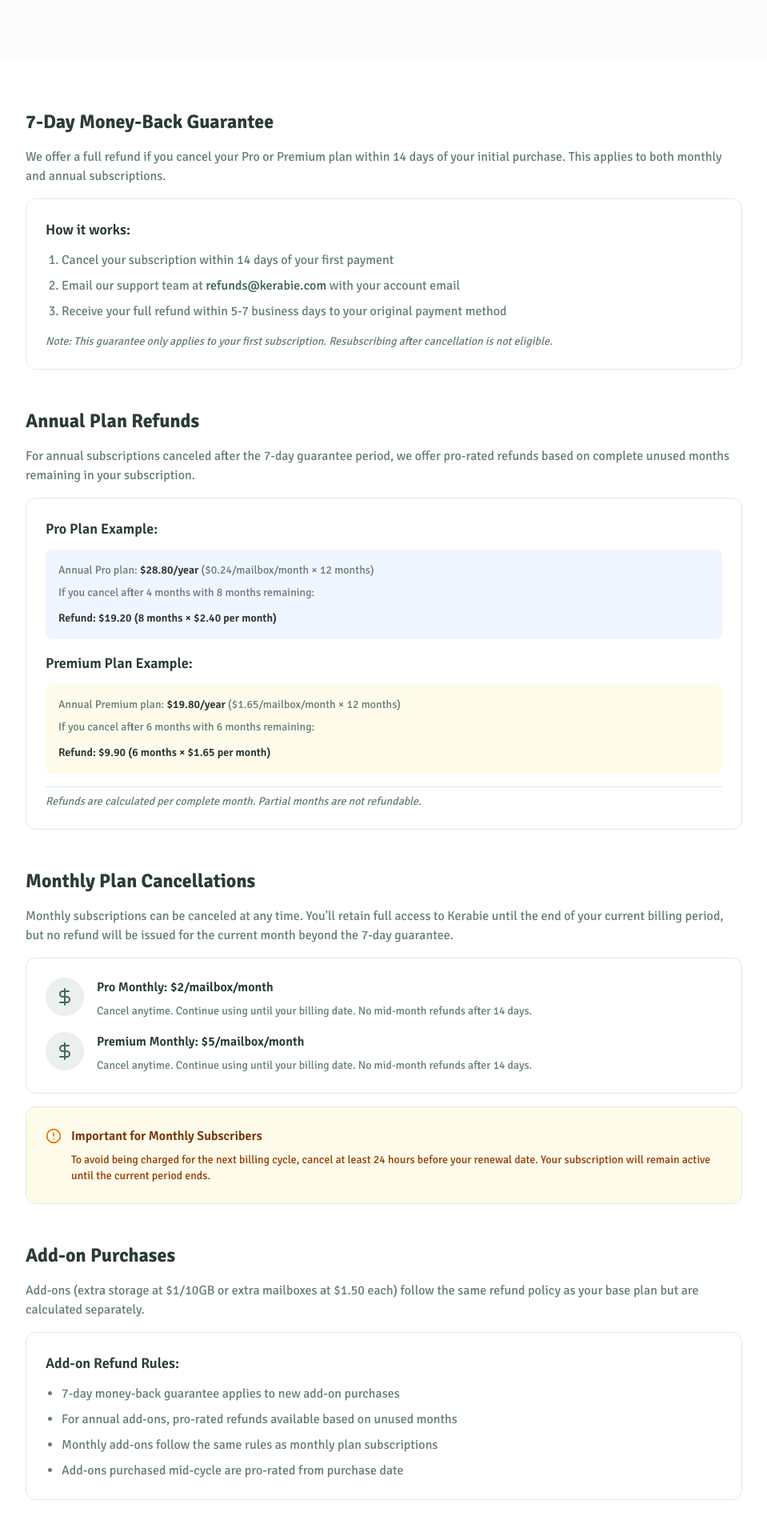
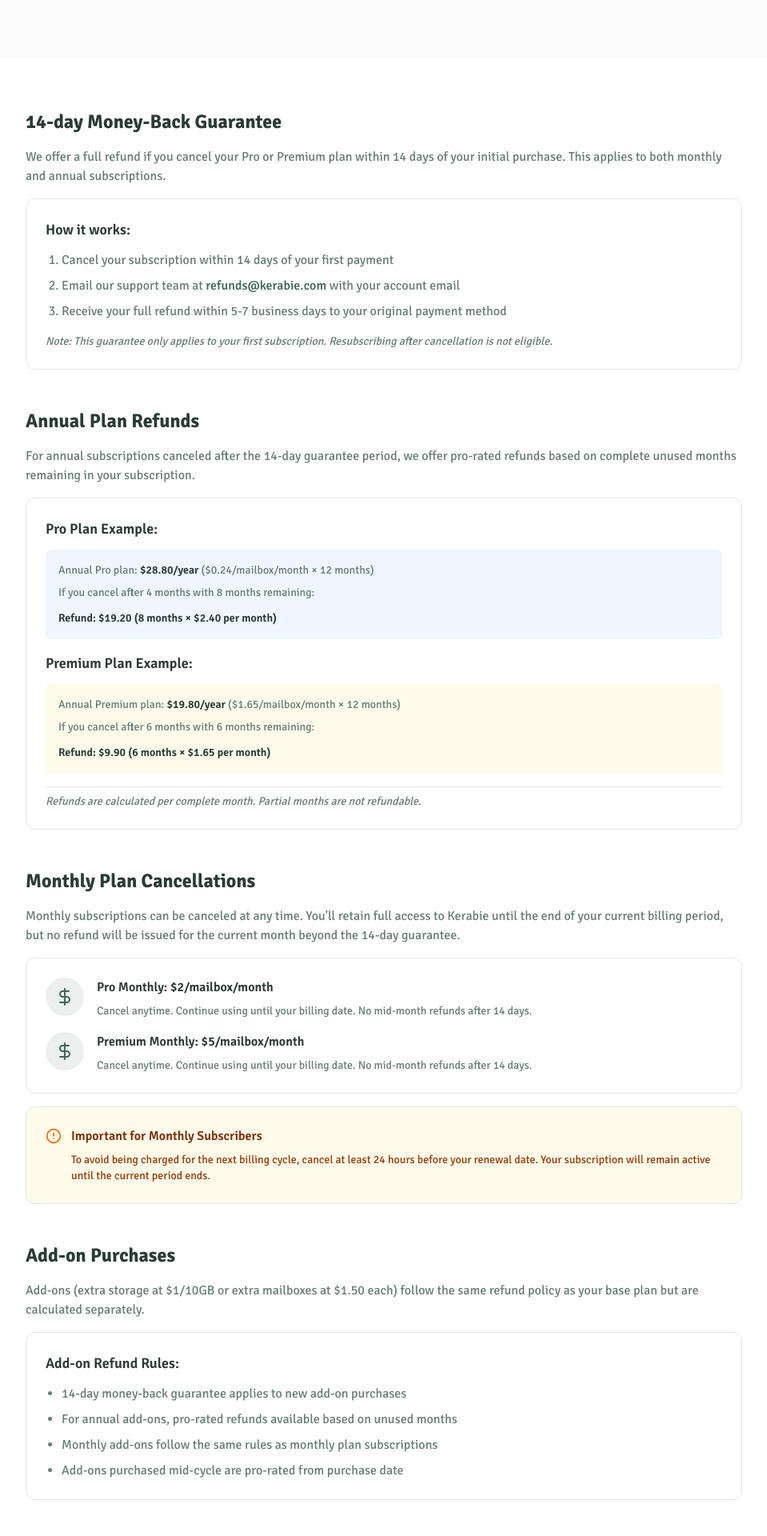
Before and after one commit to xiangdee/kerabie_mail_frontend, a Next.js app: page /refund-policy in a window 1280 px wide. Shown: the part 1240-3160 px from the top of the page at 80% size, without its empty margins (160-1119 px from the left). Built offline with nearby package versions, Linux system fonts and the light colour scheme.

Commit message:
changed refund policy to 14 days

```diff
--- a/src/app/refund-policy/page.tsx
+++ b/src/app/refund-policy/page.tsx
@@ -28,7 +28,7 @@
 
 const notEligible = [
   "Free plan users (no payment, no refund applicable)",
-  "Monthly subscriptions canceled after the 7-day guarantee period",
+  "Monthly subscriptions canceled after the 14-day guarantee period",
   "Partial month refunds for monthly plans",
   "Add-on purchases (extra storage, extra mailboxes) bought separately",
   "Domain registrations or third-party service fees",
@@ -134,9 +134,9 @@
         <div className="container mx-auto px-4">
           <div className="max-w-4xl mx-auto space-y-12">
 
-            {/* 7-Day Money Back */}
+            {/* 14-day Money Back */}
             <div>
-              <h2 className="text-2xl font-bold mb-4">7-Day Money-Back Guarantee</h2>
+              <h2 className="text-2xl font-bold mb-4">14-day Money-Back Guarantee</h2>
               <div className="prose prose-gray max-w-none">
                 <p className="text-muted-foreground mb-4">
                   We offer a full refund if you cancel your Pro or Premium plan within 14 days of your
@@ -160,7 +160,7 @@
             <div>
               <h2 className="text-2xl font-bold mb-4">Annual Plan Refunds</h2>
               <p className="text-muted-foreground mb-4">
-                For annual subscriptions canceled after the 7-day guarantee period, we offer pro-rated
+                For annual subscriptions canceled after the 14-day guarantee period, we offer pro-rated
                 refunds based on complete unused months remaining in your subscription.
               </p>
               <div className="bg-card border rounded-xl p-6 space-y-4">
@@ -206,7 +206,7 @@
               <p className="text-muted-foreground mb-4">
                 Monthly subscriptions can be canceled at any time. You&apos;ll retain full access to Kerabie
                 until the end of your current billing period, but no refund will be issued for the current
-                month beyond the 7-day guarantee.
+                month beyond the 14-day guarantee.
               </p>
               <div className="bg-card border rounded-xl p-6 space-y-4">
                 <div className="flex gap-4 items-start">
@@ -262,7 +262,7 @@
               <div className="bg-card border rounded-xl p-6">
                 <h3 className="text-lg font-semibold mb-3">Add-on Refund Rules:</h3>
                 <ul className="space-y-2 text-muted-foreground ml-5 list-disc">
-                  <li>7-day money-back guarantee applies to new add-on purchases</li>
+                  <li>14-day money-back guarantee applies to new add-on purchases</li>
                   <li>For annual add-ons, pro-rated refunds available based on unused months</li>
                   <li>Monthly add-ons follow the same rules as monthly plan subscriptions</li>
                   <li>Add-ons purchased mid-cycle are pro-rated from purchase date</li>
```
